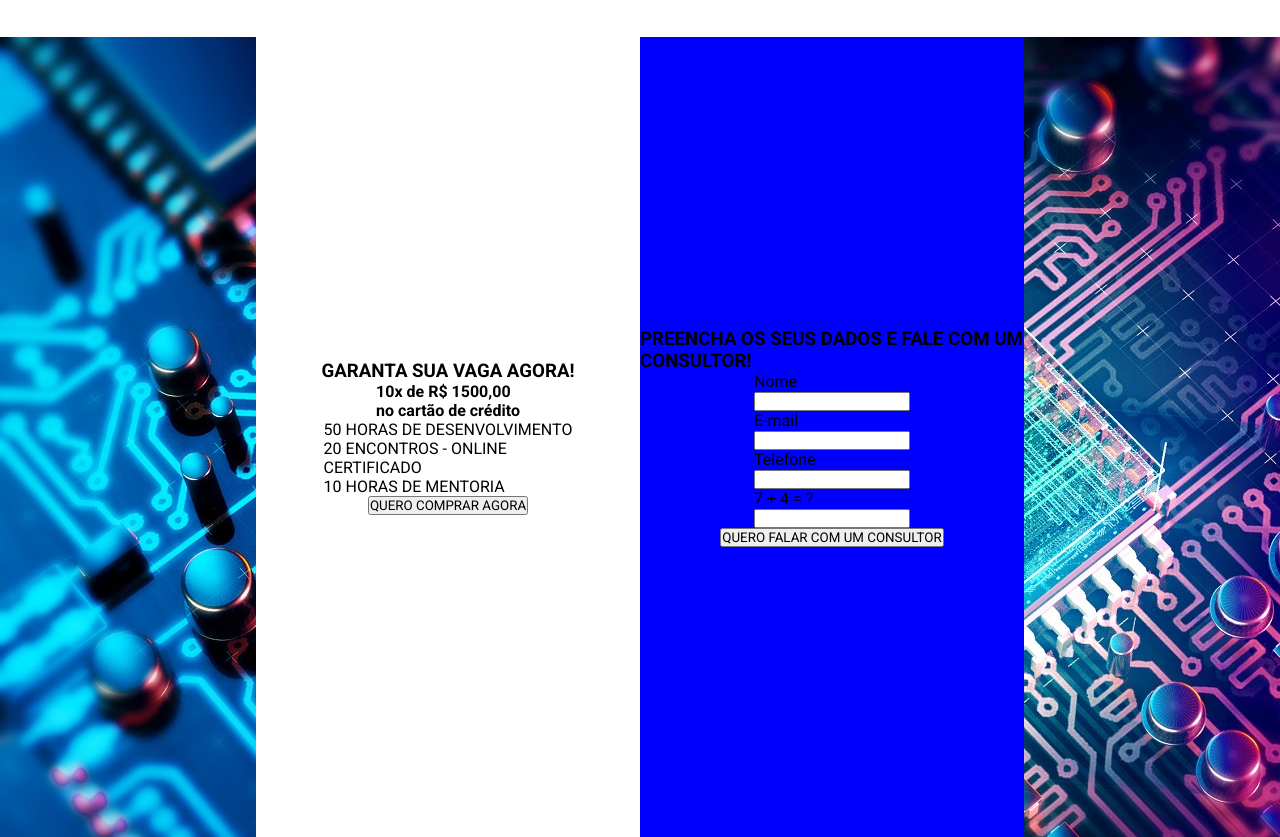
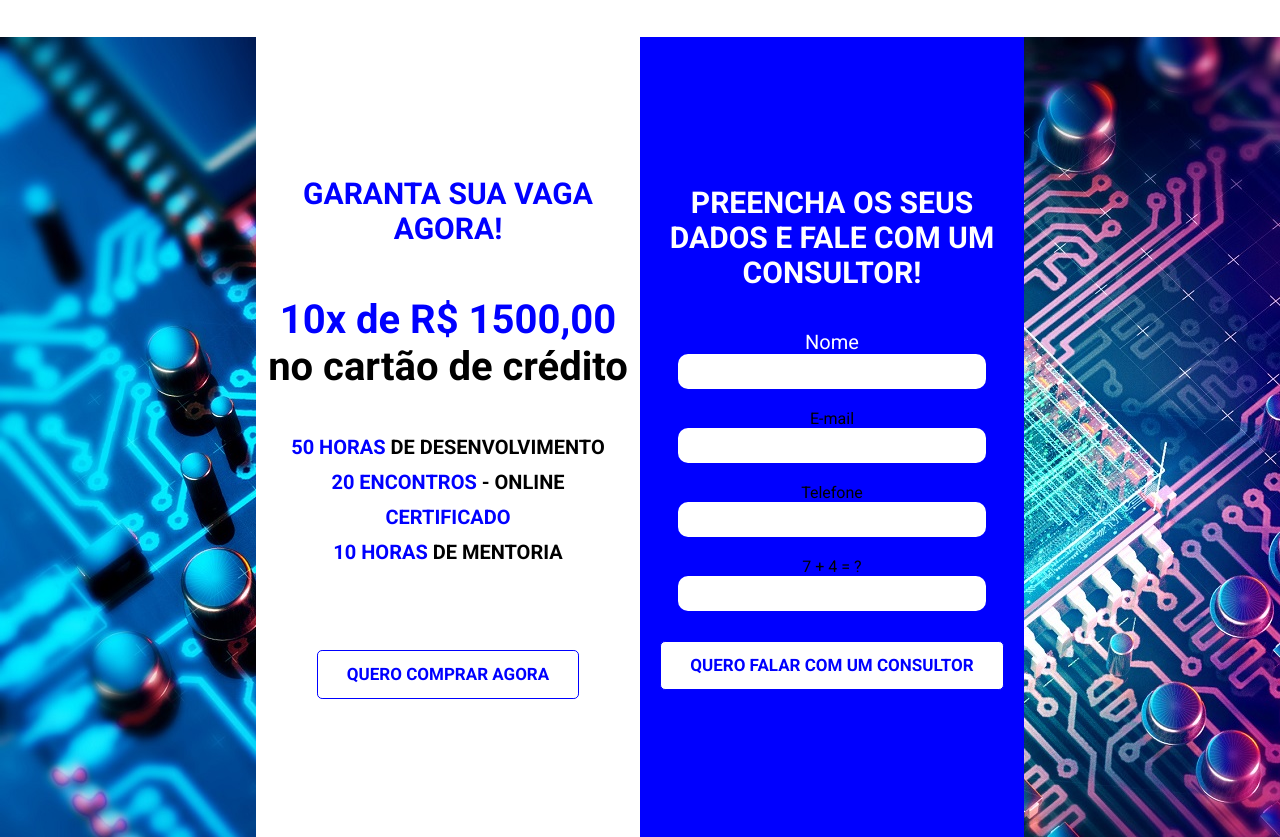
Before and after one commit to EduardoDebarba/CEOMentorshipGlobal, a plain HTML site: page index.html in a window 1280 px wide. Shown: the part 6767-7604 px from the top of the page. Drawn offline with Linux system fonts and the light colour scheme.

Commit message:
stylized the section of the event registration form

```diff
--- a/index.html
+++ b/index.html
@@ -137,7 +137,7 @@
         </section>
 
         <section class="information-section">
-            <div class="information-content"><p>Lorem, ipsum dolor sit amet consectetur adipisicing <br> Laudantium eos sint sit magnam officia quam?<br> Rerum atque pariatur necessitatibus? <br> Voluptas unde ea, illum delectus laboriosam soluta!</p> <button>GARANTA SUA VAGA</button></div>
+            <div class="information-content"><p>Lorem, ipsum dolor sit amet consectetur adipisicing <br> Laudantium eos sint sit magnam officia quam?<br> Rerum atque pariatur necessitatibus? <br> Voluptas unde ea, illum delectus laboriosam soluta!</p> <button class="button">GARANTA SUA VAGA</button></div>
         </section>
 
         <section class="speakers-section">
@@ -189,26 +189,21 @@
         <section class="form-section">
             <div class="text-offer">
                 <h3>GARANTA SUA VAGA AGORA!</h3>
-                <h4>10x de R$ 1500,00 <br> no cartão de crédito</h4>
-                <p>50 HORAS DE DESENVOLVIMENTO <br> 20 ENCONTROS - ONLINE <br> CERTIFICADO <br> 10 HORAS DE MENTORIA </p>
-                <button>QUERO COMPRAR AGORA</button>
+                <h4> <span>10x de R$ 1500,00 </span><br> no cartão de crédito</h4>
+                <p> <span>50 HORAS</span> DE DESENVOLVIMENTO <br> <span>20 ENCONTROS</span> - ONLINE <br> <span>CERTIFICADO </span> <br> <span>10 HORAS</span> DE MENTORIA </p>
+                <button class="button">QUERO COMPRAR AGORA</button>
             </div>
 
-            <div class="form">
+            <div class="all-form">
                 <h3>PREENCHA OS SEUS DADOS E FALE COM UM CONSULTOR!</h3>
-                <form action="processar_formulario.php" method="post">
-                    <!-- Campo de texto -->
-                    <label for="nome">Nome</label> <br>
+                <form action="" method="post">
+                    <label class="label" for="nome">Nome</label> <br>
                     <input type="text" id="nome" name="nome" required>
                     <br>
-
-                    <!-- Campo de email -->
                     <label for="email">E-mail</label>
                     <br>
                     <input type="email" id="email" name="email" required>
                     <br>
-
-                    <!-- Campo de senha -->
                     <label for="telefone">Telefone</label> <br>
                     <input type="tel" id="telefone" name="telefone" required>
                     <br>
@@ -216,7 +211,7 @@
                     <input type="tel" id="telefone" name="telefone" required>
                     <br>
                 </form>
-                <button>QUERO FALAR COM UM CONSULTOR</button>
+                <button class="button">QUERO FALAR COM UM CONSULTOR</button>
             </div>
         </section>
     </main>
--- a/style.css
+++ b/style.css
@@ -216,6 +216,60 @@ h2{
     color: #fff;
 }
 
+.button {
+    --color: #ffffff;
+    padding: 0.8em 1.7em;
+    background-color: #fff;
+    border-radius: .3em;
+    position: relative;
+    overflow: hidden;
+    cursor: pointer;
+    transition: .5s;
+    font-weight: bold;
+    font-size: 17px;
+    border: 1px solid;
+    font-family: inherit;
+    text-transform: uppercase;
+    color: blue;
+    z-index: 1;
+   }
+
+   .button::before, .button::after {
+    content: '';
+    display: block;
+    width: 50px;
+    height: 50px;
+    transform: translate(-50%, -50%);
+    position: absolute;
+    border-radius: 50%;
+    z-index: -1;
+    background-color: blue;
+    transition: 1s ease;
+   }
+
+   .button::before {
+    top: -1em;
+    left: -1em;
+   }
+
+   .button::after {
+    left: calc(100% + 1em);
+    top: calc(100% + 1em);
+   }
+
+   .button:hover::before, .button:hover::after {
+    height: 410px;
+    width: 410px;
+   }
+
+   .button:hover {
+    color: #fff;
+   }
+
+   .button:active {
+    filter: brightness(.8);
+   }
+
 .speakers-section{
     padding: 4rem;
 }
@@ -270,7 +324,36 @@ h2{
     flex-direction: column;
 }
 
-.form{
+.text-offer h3{
+    color: blue;
+    margin-bottom: 5rem;
+    font-size: 3rem;
+    text-align: center;
+}
+
+.text-offer h4{
+    margin-bottom: 4rem;
+    font-size: 4rem;
+    text-align: center;
+}
+
+.text-offer span{
+    color: blue;
+}
+
+.text-offer p{
+    font-size: 2rem;
+    line-height: 3.5rem;
+    margin-bottom: 5rem;
+    font-weight: bolder;
+    text-align: center;
+}
+
+.text-offer button{
+    margin-top: 3rem;
+}
+
+.all-form{
     width: 30%;
     background-color: blue;
     display: flex;
@@ -278,3 +361,31 @@ h2{
     align-items: center;
     flex-direction: column;
 }
+
+.all-form h3{
+    font-size: 3rem;
+    color: #fff;
+    text-align: center;
+    margin-bottom: 4rem;
+}
+
+.label{
+    font-size: 2rem;
+    color: #fff;
+    margin-bottom: 1rem;
+    align-self: flex-start;
+}
+
+form input{
+    width: 80%;
+    padding: 1rem;
+    margin-bottom: 2rem;
+    border-radius: 10px;
+    border: none;
+}
+
+form{
+    margin-bottom: 1rem;
+    width: 100%;
+    text-align: center;
+}
```
